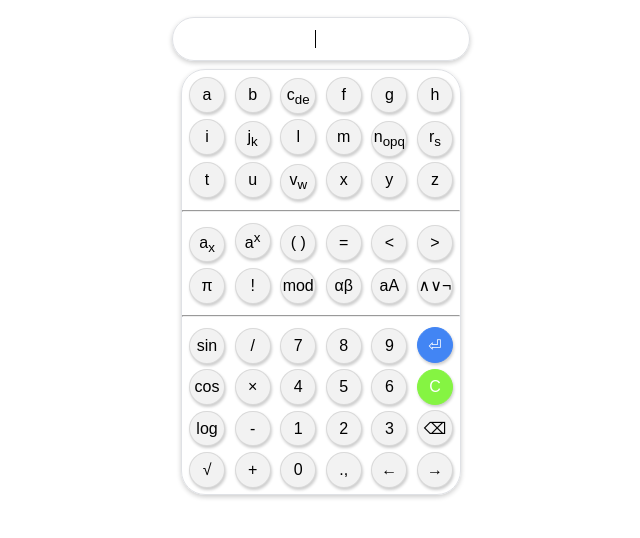
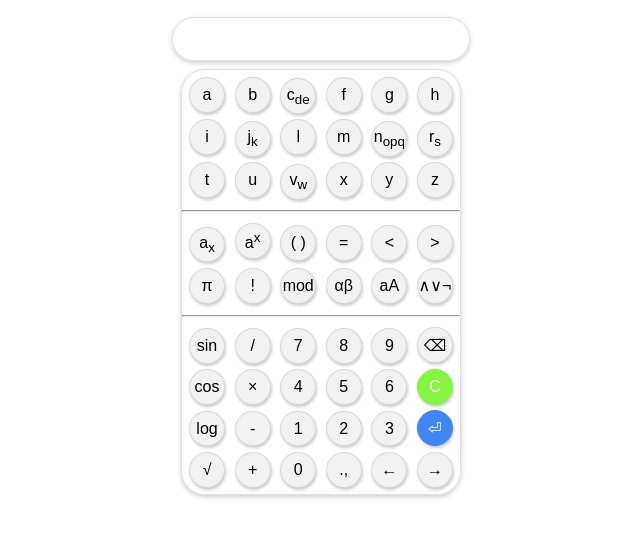
Before and after one commit to dimalit/fcalc, a plain HTML site: page index.html in a window 1280 px wide. Shown: the part 178-716 px from the top of the page, without its empty margins (319-959 px from the left). Drawn offline with nearby package versions, Linux system fonts and the light colour scheme; files whose address does not match are found by name.

Commit message:
Fix generation

```diff
--- a/index.html
+++ b/index.html
@@ -74,7 +74,7 @@
         <div class="key" id="k7">7</div>
         <div class="key" id="k8">8</div>
         <div class="key" id="k9">9</div>
-        <div class="key" id="kEnter">&#9166;</div>
+        <div class="key" id="kBksp">&#9003;</div>
 
         <div class="key" id="kCos">cos</div>
         <div class="key" id="kTimes">&times;</div>
@@ -88,7 +88,7 @@
         <div class="key" id="k1">1</div>
         <div class="key" id="k2">2</div>
         <div class="key" id="k3">3</div>
-        <div class="key" id="kBksp">&#9003;</div>
+        <div class="key" id="kEnter">&#9166;</div>
 
         <div class="key" id="kSqrt">&radic;</div>
         <div class="key" id="kPlus">+</div>
@@ -253,7 +253,11 @@
             focusInput();
         }// key
 
-        MQ.MathField($('#inputContainer')[0]);
+        MQ.MathField($('#inputContainer')[0], {
+            substituteTextarea: function(){
+                return document.createElement('p');
+            }
+        });
 
         function getInput(){
             return MQ($('#inputContainer')[0]).latex();
```
